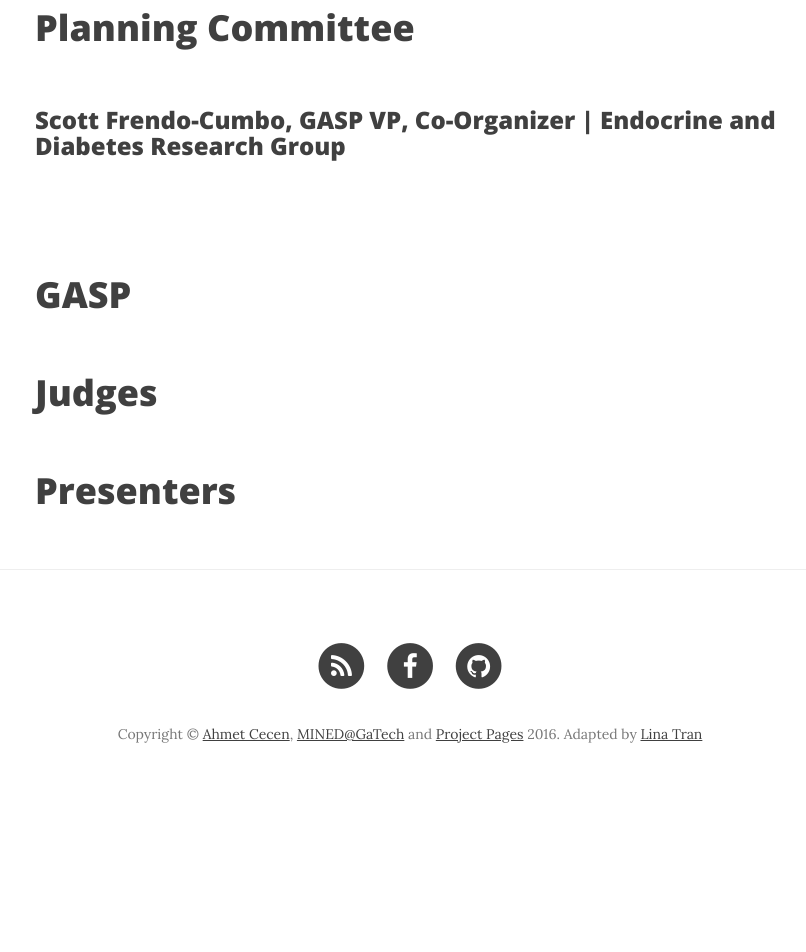
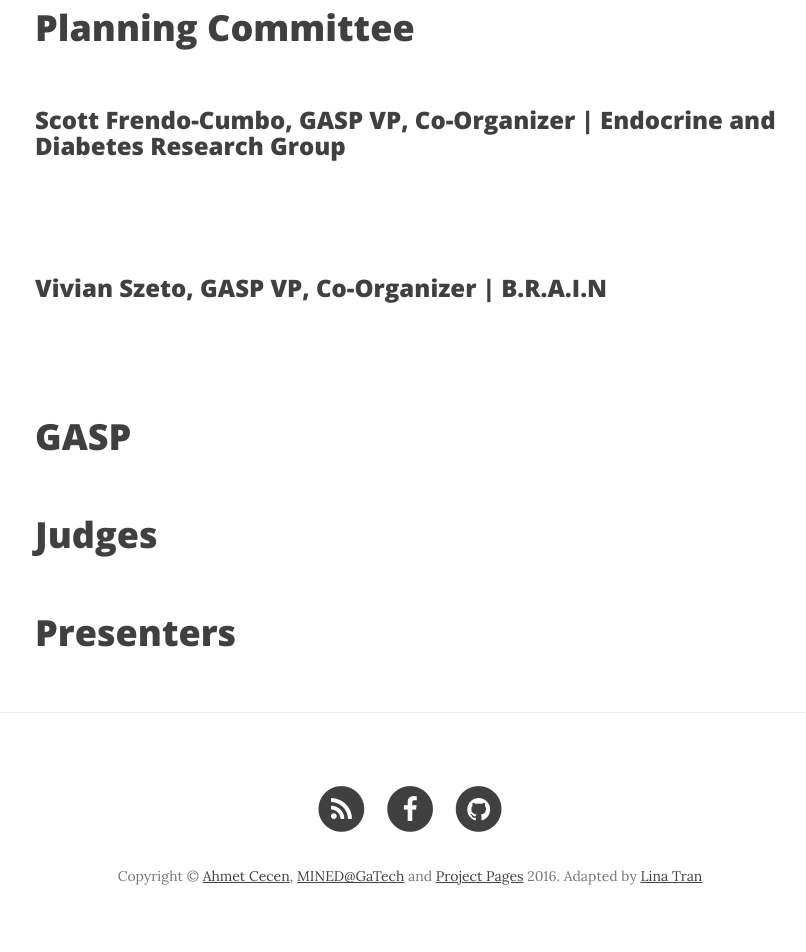
Before and after one commit to UofTFIP/uoftfip.github.io, a Jekyll site: the page built from organizers.html, in a window 1280 px wide. Shown: the part 415-1367 px from the top of the page, without its empty margins (230-1036 px from the left). Built offline with Jekyll 4.4.1, drawn with Linux system fonts in a browser that asks for light colours; nearby versions of some CDN libraries; before the commit the page ends 1225 px from its top, so only the background shows below that.

Commit message:
update for 2018

```diff
--- a/_data/members.yml
+++ b/_data/members.yml
@@ -1,3 +1,7 @@
 - name: "Scott Frendo-Cumbo, GASP VP, Co-Organizer"
   type: "Planning Committee"
   platform: "Endocrine and Diabetes Research Group"
+
+- name: "Vivian Szeto, GASP VP, Co-Organizer"
+  type: "Planning Committee"
+  platform: "B.R.A.I.N"
```
